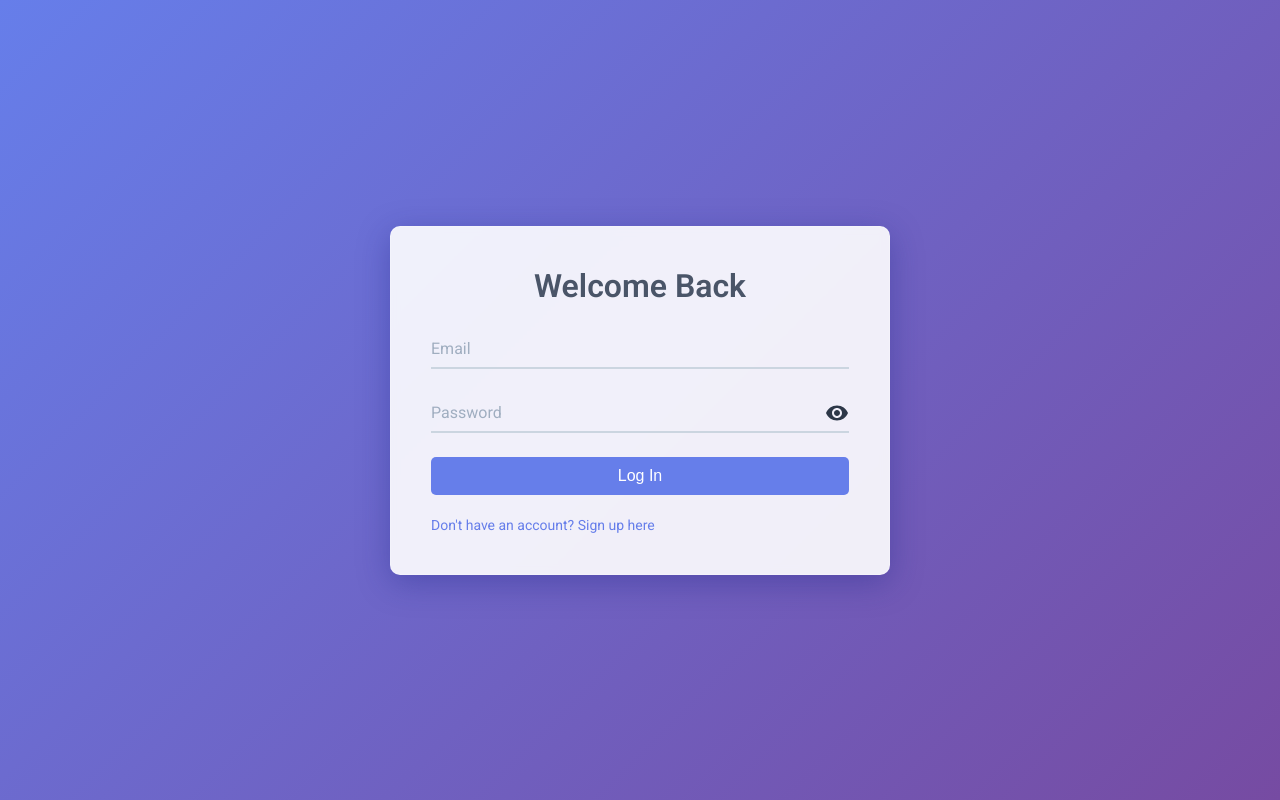
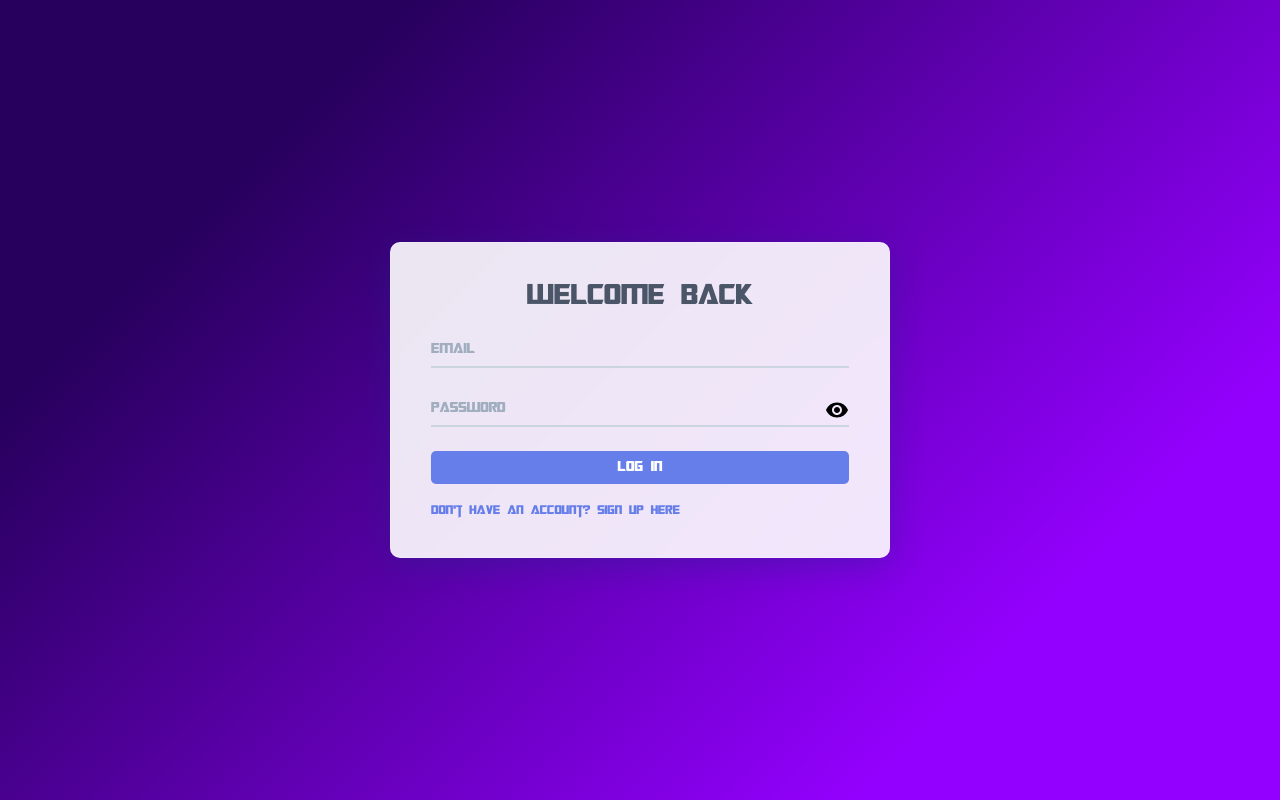
Before and after one commit to mika-dagostino/autobot, a Next.js app: page /login in a window 1280 px wide. Built offline with nearby package versions, Linux system fonts and the light colour scheme.

Commit message:
Recolored and changed the font on the Chat page

```diff
--- a/components/Auth.module.css
+++ b/components/Auth.module.css
@@ -3,7 +3,7 @@
 	justify-content: center;
 	align-items: center;
 	min-height: 100vh;
-	background: linear-gradient(135deg, #667eea 0%, #764ba2 100%);
+	background: linear-gradient(135deg, var(--color-0) 20%, var(--color-1) 80%);
 	padding: 20px;
 }
 
@@ -57,6 +57,7 @@
 	outline: none;
 	transition: border-color 0.3s;
 	font-size: 1rem;
+	font-family: 'TransformersMovie', sans-serif;
 }
 
 .input:focus {
@@ -88,6 +89,7 @@
 	font-size: 1rem;
 	cursor: pointer;
 	transition: background-color 0.3s;
+	font-family: 'TransformersMovie', sans-serif;
 }
 
 .button:hover {
--- a/components/HomePage.js
+++ b/components/HomePage.js
@@ -35,7 +35,7 @@ export default function HomePage() {
 			setThinkingTime(prev => prev + 1);
 		}, 1000);
 
-		// Simulating API call to backend
+		// TODO: Send the history of messages to the server
 		const data = await fetchData('/api/chat', {
 			method: 'POST',
 			body: JSON.stringify({ prompt: input }),
--- a/components/HomePage.module.css
+++ b/components/HomePage.module.css
@@ -2,13 +2,13 @@
 	display: flex;
 	flex-direction: column;
 	height: 100vh;
-	background-color: #f0f4f8;
-	font-family: 'Roboto', sans-serif;
+	background-color: var(--color-0);
+	font-family: 'TransformersMovie', sans-serif;
 	position: relative;
 }
 
 .header {
-	background-color: #ffffff;
+	background-color: var(--color-1);
 	padding: 1rem 2rem;
 	box-shadow: 0 2px 4px rgba(0, 0, 0, 0.1);
 	z-index: 999;
@@ -23,10 +23,10 @@
 }
 
 .logo {
-	font-size: 1.5rem;
+	font-size: 2rem;
 	font-weight: 600;
-	color: #2d3748;
-	font-family: 'Roboto', sans-serif;
+	color: var(--color-4);
+	font-family: 'TransformersMovie', serif;
 }
 
 .nav {
@@ -38,36 +38,37 @@
 	padding: 0.5rem 1rem;
 	font-size: 1rem;
 	font-weight: 500;
-	color: #4299e1;
+	color: var(--color-3);
 	background-color: transparent;
-	border: 1px solid #4299e1;
+	border: 1px solid var(--color-3);
 	border-radius: 0.25rem;
 	cursor: pointer;
 	transition: all 0.2s ease;
+	font-family: 'TransformersMovie', sans-serif;
 }
 
 .authButton:hover {
-	background-color: #4299e1;
-	color: #ffffff;
+	background-color: var(--color-2);
+	color: var(--color-1);
 }
 
 .signupButton {
-	background-color: #4299e1;
-	color: #ffffff;
+	background-color: var(--color-2);
+	color: var(--color-4);
 }
 
 .signupButton:hover {
-	background-color: #3182ce;
-	border-color: #3182ce;
+	background-color: var(--color-2);
+	border-color: var(--color-2);
 }
 
 .menuButton {
 	display: none;
 	font-size: 1rem;
 	font-weight: 500;
-	color: #4299e1;
+	color: var(--color-2);
 	background-color: transparent;
-	border: 0px solid #4299e1;
+	border: 0px solid var(--color-2);
 	border-radius: 0.25rem;
 	cursor: pointer;
 	transition: all 0.2s ease;
@@ -113,8 +114,8 @@
 
 .userMessage {
 	align-self: flex-end;
-	background-color: #4299e1;
-	color: #ffffff;
+	background-color: var(--color-1);
+	color: var(--color-4);
 	border-bottom-right-radius: 0.25rem;
 }
 
@@ -130,8 +131,8 @@
 
 .assistantMessage {
 	align-self: flex-start;
-	background-color: #ffffff;
-	color: #2d3748;
+	background-color: var(--color-4);
+	color: var(--color-0);
 	border-bottom-left-radius: 0.25rem;
 	box-shadow: 0 2px 4px rgba(0, 0, 0, 0.1);
 }
@@ -143,18 +144,19 @@
 }
 
 .input {
+	font-family: 'TransformersMovie', sans-serif;
 	flex-grow: 1;
 	padding: 1rem;
 	font-size: 1rem;
 	border: none;
 	border-radius: 0.5rem;
-	background-color: #ffffff;
+	background-color: var(--color-4);
 	box-shadow: 0 2px 4px rgba(0, 0, 0, 0.1);
 }
 
 .input:focus {
 	outline: none;
-	/* box-shadow: 0 0 0 2px #4299e1; */
+	/* box-shadow: 0 0 0 2px var(--color-2); */
 }
 
 .sendButton {
@@ -166,19 +168,19 @@
 	border-radius: 50%;
 	font-size: 1rem;
 	font-weight: 600;
-	color: #ffffff;
-	background-color: #4299e1;
+	color: var(--color-4);
+	background-color: var(--color-1);
 	border: none;
 	cursor: pointer;
 	transition: background-color 0.2s ease;
 }
 
 .sendButton:hover {
-	background-color: #3182ce;
+	background-color: var(--color-2);
 }
 
 .sendButton:disabled {
-	background-color: #a0aec0;
+	background-color: var(--color-3);
 	cursor: not-allowed;
 }
 
@@ -191,7 +193,7 @@
 .typingIndicator span {
 	width: 0.5rem;
 	height: 0.5rem;
-	background-color: #a0aec0;
+	background-color: var(--color-3);
 	border-radius: 50%;
 	animation: typing 1s infinite ease-in-out;
 }
@@ -210,6 +212,7 @@
 
 .chillGuy {
 	position: fixed;
+	z-index: 99;
 	top: 0;
 	left: 0;
 	transform: rotate(-180deg) translate(20px, -10px);
--- a/components/ModalPopup.module.css
+++ b/components/ModalPopup.module.css
@@ -7,6 +7,7 @@
 	cursor: pointer;
 	font-size: 16px;
 	transition: background-color 0.3s ease;
+	font-family: 'TransformersMovie', sans-serif;
 }
 
 .triggerButton:hover {
@@ -16,6 +17,7 @@
 .overlay {
 	position: fixed;
 	top: 0;
+	z-index: 9999999;
 	left: 0;
 	right: 0;
 	bottom: 0;
@@ -53,6 +55,7 @@
 }
 
 .button {
+	font-family: 'TransformersMovie', sans-serif;
 	padding: 10px 20px;
 	border: none;
 	border-radius: 4px;
--- a/components/Onboarding.module.css
+++ b/components/Onboarding.module.css
@@ -2,6 +2,7 @@
 	min-height: 100vh;
 	display: flex;
 	flex-direction: column;
+	background: linear-gradient(135deg, var(--color-0) 20%, var(--color-1) 80%);
 }
 
 .main {
--- a/pages/_app.js
+++ b/pages/_app.js
@@ -1,5 +1,13 @@
-import "@/styles/globals.css";
+import '@/styles/globals.css';
+import localFont from 'next/font/local';
+
+// Font files can be colocated inside of `pages`
+const myFont = localFont({ src: '../public/Transformers-Movie.ttf', display: 'swap' });
 
 export default function App({ Component, pageProps }) {
-  return <Component {...pageProps} />;
+	return (
+		<div className={myFont.className}>
+			<Component {...pageProps} />
+		</div>
+	);
 }
--- a/pages/signup.js
+++ b/pages/signup.js
@@ -1,5 +1,7 @@
 import SignUpPage from '@/components/SignupPage';
 import Head from 'next/head';
+
+// TODO: Initialize the preference DB size
 
 export default function Login() {
 	return (
--- a/styles/globals.css
+++ b/styles/globals.css
@@ -1,9 +1,16 @@
-@import url('https://fonts.googleapis.com/css2?family=Roboto:wght@400;500;600&display=swap');
+@font-face {
+	font-family: 'TransformersMovie';
+	src: url('/Transformers-Movie.ttf') format('truetype');
+	font-weight: normal;
+	font-style: normal;
+}
 
 :root {
-	--primary-color: #4299e1;
-	--background-color: #f0f4f8;
-	--text-color: #2d3748;
+	--color-0: #27005d;
+	--color-1: #9400ff;
+	--color-2: #d5aaff;
+	--color-3: #aed2ff;
+	--color-4: #e4f1ff;
 }
 
 * {
@@ -13,7 +20,7 @@
 }
 
 body {
-	font-family: 'Roboto', sans-serif;
+	font-family: 'TransformersMovie', sans-serif;
 	background-color: var(--background-color);
 	color: var(--text-color);
 }
```
Also changed, not shown: public/Transformers-Movie.ttf (added).
